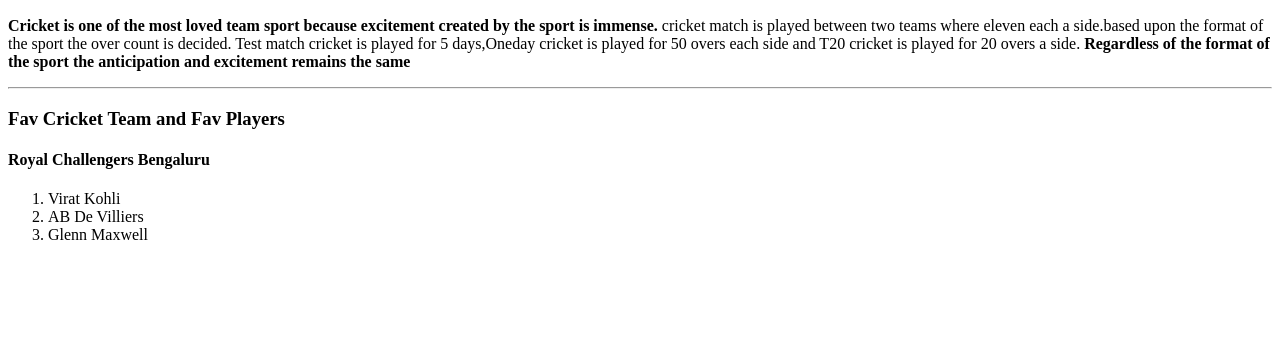
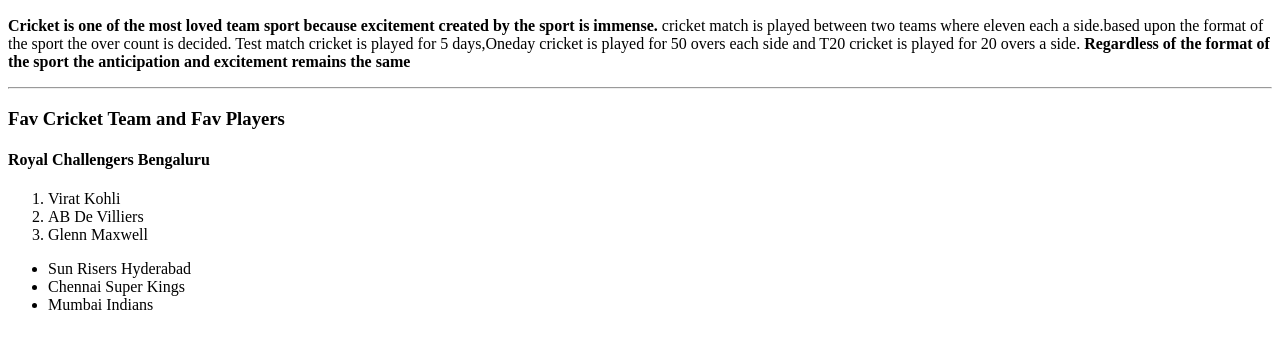
Before and after one commit to 44-563-Web-Apps-S23/44563-webapps-assignment-3-SanthoshReddyvan, a plain HTML site: page index.html in a window 1280 px wide. Shown: the part 110-458 px from the top of the page. Drawn offline with Linux system fonts and the light colour scheme.

Commit message:
added ul

```diff
--- a/index.html
+++ b/index.html
@@ -22,5 +22,12 @@
             <li>Glenn Maxwell</li>
 
         </ol>
+        <ul>
+            <li> Sun Risers Hyderabad</li>
+            <li> Chennai Super Kings</li>
+            <li> Mumbai Indians</li>
+
+
+        </ul>
     </body>
 </html>
```
